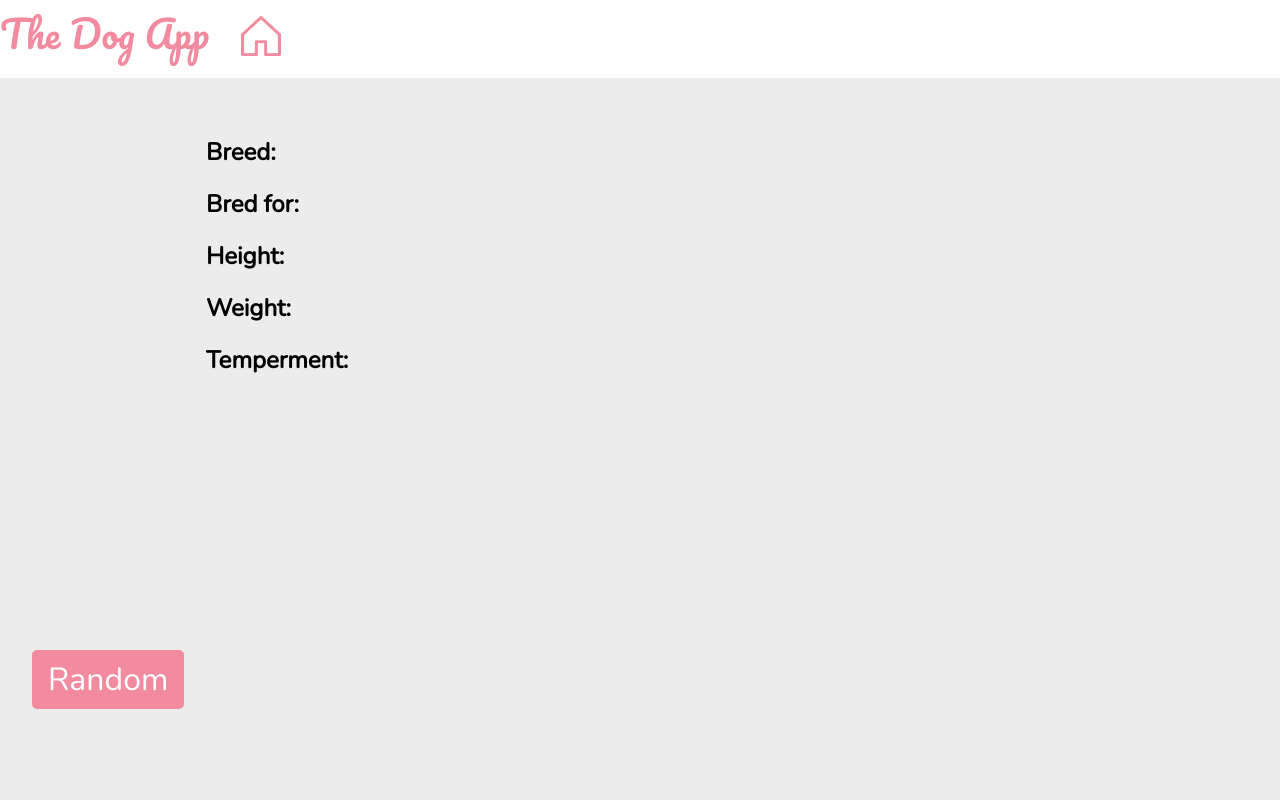
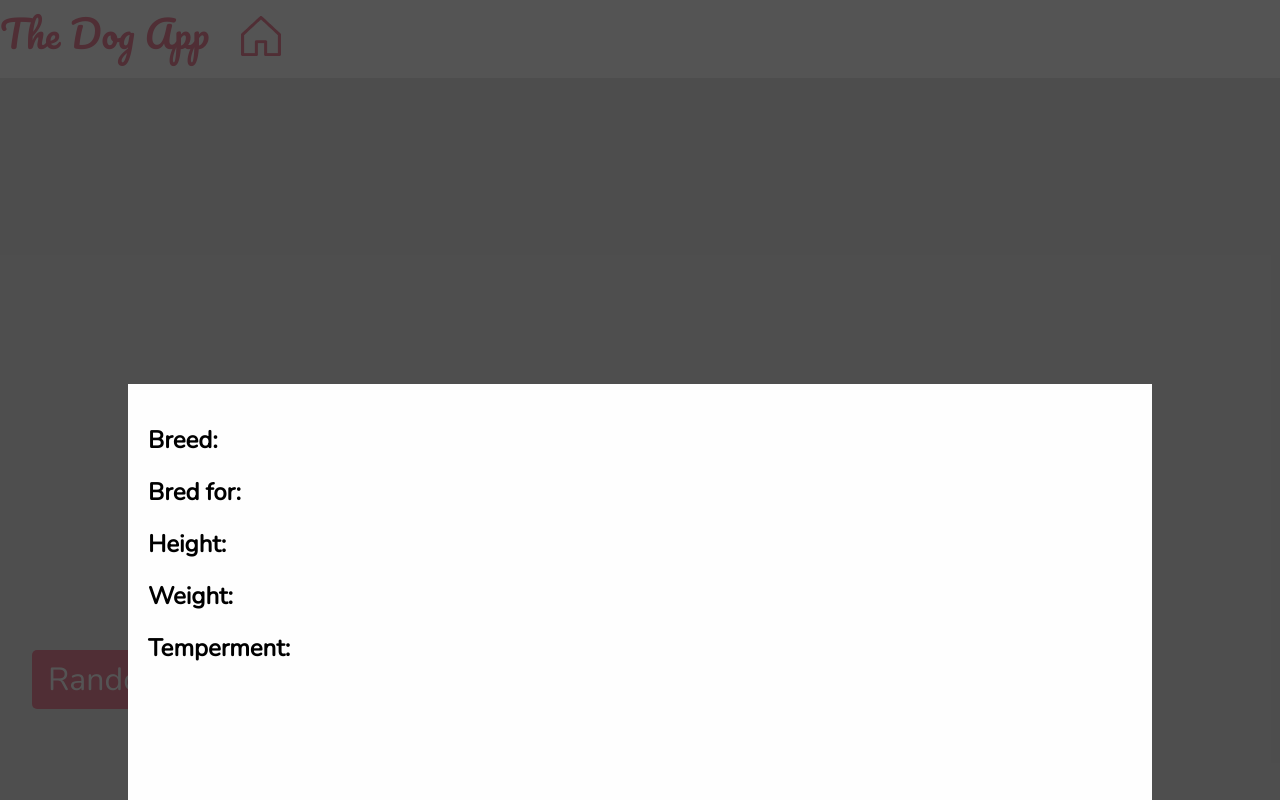
Before and after one commit to 16hsuisaac/ajax-project, a website: page index.html in a window 1280 px wide. Both pictures are taken after a click on the button "Get Started". Drawn offline with nearby package versions, Linux system fonts and the light colour scheme; no server answers.

Commit message:
created modal

```diff
--- a/css/styles.css
+++ b/css/styles.css
@@ -121,3 +121,21 @@ main {
 .text-align-right {
   text-align: right;
 }
+
+.modal {
+  position: fixed;
+  z-index: 1;
+  left: 0;
+  top: 0;
+  width: 100%;
+  height: 100%;
+  background-color: rgba(0, 0, 0, 0.671);
+}
+
+.modal-content {
+  background-color: #fefefe;
+  margin: 30% 10% auto;
+  padding: 20px;
+  width: 80%;
+  height: 70%;
+}
--- a/index.html
+++ b/index.html
@@ -55,6 +55,7 @@
           </div>
         </div>
         <div class="modal">
+          <div class="modal-content">
             <h2>Breed:</h2>
             <p></p>
             <h2>Bred for:</h2>
@@ -65,6 +66,7 @@
             <p></p>
             <h2>Temperment:</h2>
             <p></p>
+          </div>
         </div>
       </main>
     </div>
```
Lines whose indentation alone changed are shown as unchanged.
